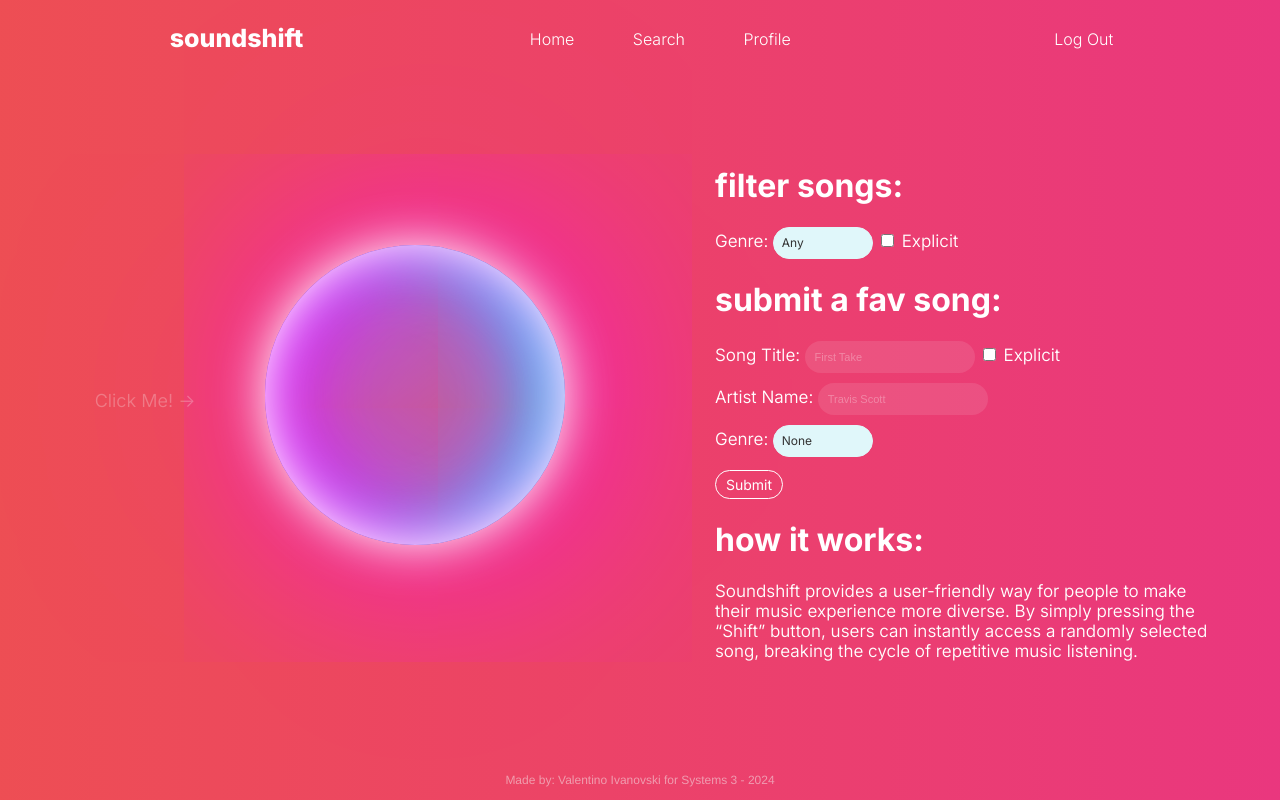
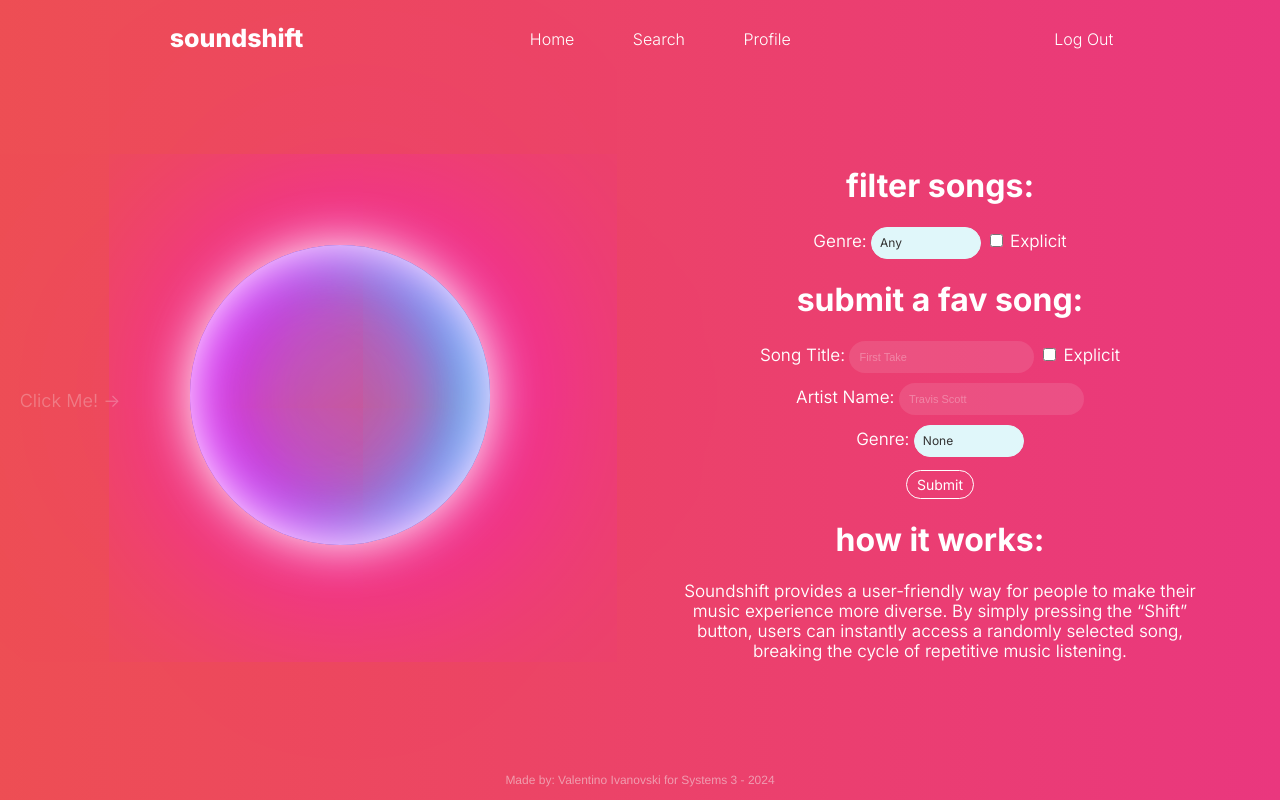
Before and after one commit to valentino-ivanovski/Soundshift, a Node server app: page /mainpage/ in a window 1280 px wide. Run offline with Node 20, Linux system fonts and the light colour scheme; the visitor is signed in with stand-in values (Sample User, id 1).

Commit message:
Update padding and text alignment in mainpage.ejs

```diff
--- a/server/views/mainpage.ejs
+++ b/server/views/mainpage.ejs
@@ -81,7 +81,7 @@
             justify-content: center;
             align-items: center;
             padding-bottom: 0px;
-            padding-left: 100px;
+            padding-left: 0px;
             max-width: 1200px; /* Limit the maximum width */
             margin: auto; /* Center the elements horizontally */
 }
@@ -144,7 +144,7 @@
             width: 700px;
             height: 500px;
             padding: 25px;
-            text-align: left;
+            text-align: center;
             color: white;
         }
 
@@ -198,7 +198,7 @@
         }
 
         .headers{
-            text-align: left;color:#fff; font-family: "Inter", Helvetica; font-weight: 700 ;
+            text-align: center;color:#fff; font-family: "Inter", Helvetica; font-weight: 700 ;
             font-variation-settings: "slnt" -10;
         }
 
@@ -449,8 +449,8 @@
                     songInfoContainer.appendChild(playerContainer);
 
                     const player = new YT.Player('player', {
-                        height: '100%',
-                        width: '100%',
+                        height: '50%',
+                        width: '60%',
                         videoId: videoId,
                     });
                 } else {
```
